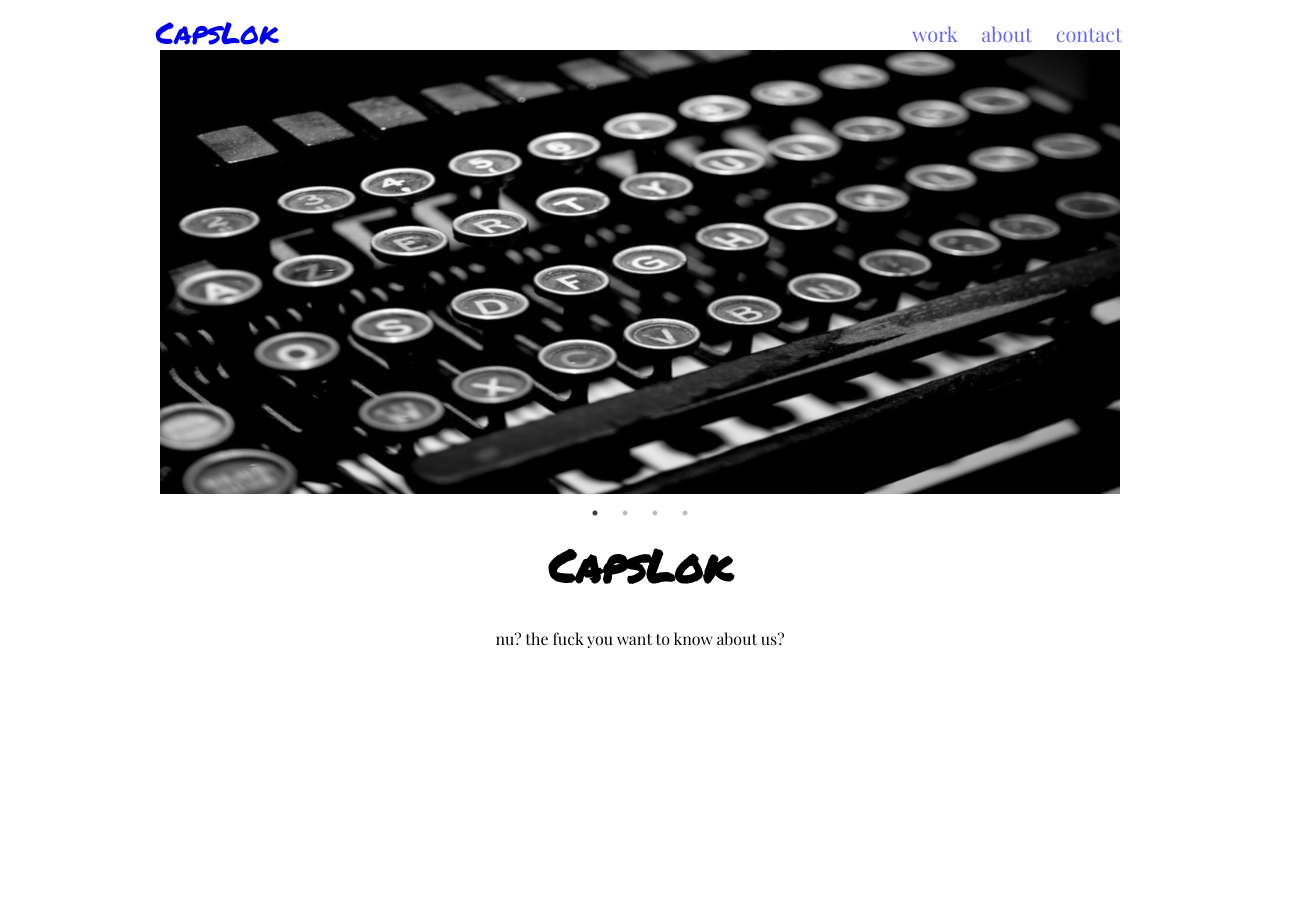
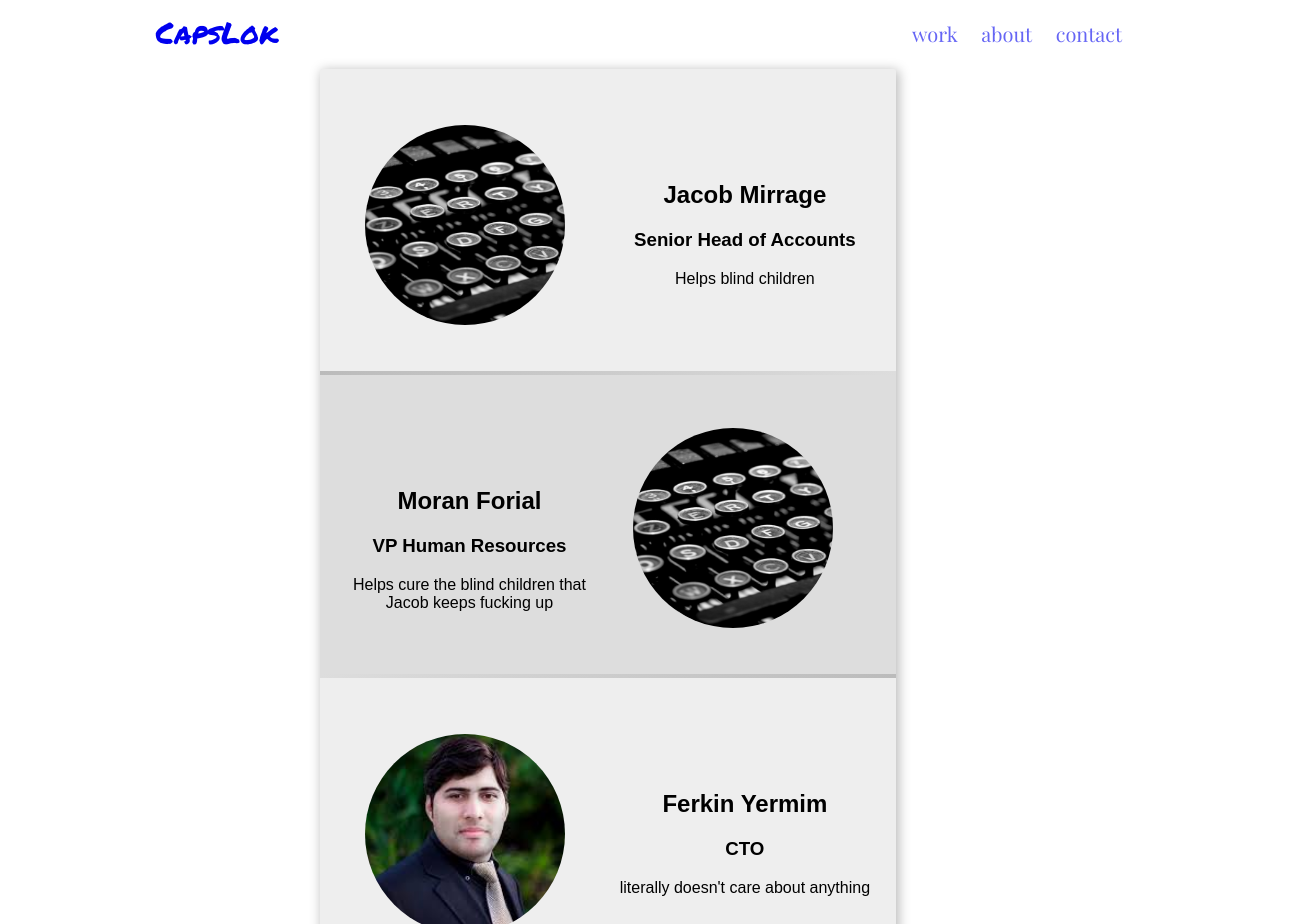
Before and after one commit to nikfrank/rx-nan, a React (Create React App) app: page /about in a window 1280 px wide. Shown: the top 924 px of the page, 1305 px wide, since content can reach past the window. Before the commit the page ends 800 px from the top, so only its background shows below. Built offline with nearby package versions, Linux system fonts and the light colour scheme.

Commit message:
trying to merge from master

```diff
--- a/package.json
+++ b/package.json
@@ -6,6 +6,7 @@
     "jquery": "^3.3.1",
     "react": "^16.4.2",
     "react-dom": "^16.4.2",
+    "react-modal": "^3.5.1",
     "react-router-dom": "^4.3.1",
     "react-scripts": "1.1.4",
     "react-slick": "^0.23.1",
--- /dev/null
+++ b/src/About.css
@@ -0,0 +1,87 @@
+.about-tiles {
+  position: absolute;
+  width: 45vw;
+  left: 25vw;
+  background-color: #eeeeee;
+  border-radius: 2px;
+  box-shadow: 2px 2px 12px 1px #bbbbbb;
+}
+
+.about-img-div {
+  height: 200px;
+  width: 200px;
+  position: relative;
+  overflow: hidden;
+  border-radius: 50%;
+}
+
+.about-img-div {
+  margin-left: 5%;
+  margin-top: 10%;
+}
+
+.about-tiles ul {
+  margin-top: 11.5vh;
+}
+
+.about-img-div img{
+  display: inline;
+  margin: 0 auto;
+  margin-left: -25%;
+  height: 100%;
+  width: auto;
+}
+
+.about-tiles ul{
+  height: 20%;
+  width: 50%;
+  padding-left: none;
+}
+
+.about-tiles li{
+  list-style: none;
+}
+
+.about-jacob {
+  display: flex;
+  flex-direction: row;
+}
+
+
+.about-moran {
+  display: flex;
+  flex-direction: row;
+  padding-right: 30px;
+  background-color: #dddddd;
+}
+
+.about-moran ul {
+  padding-left: 0;
+  padding-right: 5px;
+}
+
+.about-ferkin {
+  display: flex;
+  flex-direction: row;
+}
+
+.about-ferkin img {
+  margin-left: -6%;
+}
+
+.about-page-border-1 {
+  height: 4px;
+  width: 100%;
+  background: linear-gradient(to left, #ddd , #bbb);
+}
+
+.about-page-border-2 {
+  height:4px;
+  width: 100%;
+  background: linear-gradient(to right, #ddd , #bbb);
+}
+
+.about-tile {
+  padding-bottom: 8%;
+  padding-left: 3%;
+}
--- a/src/About.js
+++ b/src/About.js
@@ -1,13 +1,54 @@
 import React, {Component} from 'react';
+import typewriter from './typewriterFix.jpg';
+import './About.css';
+import ferkin from './ferkin.jpeg';
 
 class About extends Component {
   render() {
     return(
-      <div>
-        <p>nu? the fuck you want to know about us? </p>
+      <div className='about-tiles'>
+
+        <div className='about-jacob about-tile'>
+          <div className='about-img-div'>
+            <img src={typewriter} alt='temporary img'/>
+          </div>
+          <ul>
+            <li><h2>Jacob Mirrage</h2></li>
+            <li><h3>Senior Head of Accounts</h3></li>
+            <li>Helps blind children</li>
+          </ul>
+        </div>
+
+        <div className='about-page-border-1' />
+
+        <div className='about-moran about-tile'>
+          <ul>
+            <li><h2>Moran Forial</h2></li>
+            <li><h3>VP Human Resources</h3></li>
+            <li>Helps cure the blind children that Jacob keeps fucking up</li>
+          </ul>
+          <div className='about-img-div'>
+            <img src={typewriter} alt='temporary img'/>
+          </div>
+        </div>
+
+        <div className='about-page-border-2'/>
+
+        <div className='about-ferkin about-tile'>
+          <div className='about-img-div'>
+            <img src={ferkin} alt='temporary img'/>
+          </div>
+          <ul>
+            <li><h2>Ferkin Yermim</h2></li>
+            <li><h3>CTO</h3></li>
+            <li>literally doesn't care about anything</li>
+          </ul>
+        </div>
+
       </div>
 
     );
   }
 }
+
 export default About;
--- a/src/App.css
+++ b/src/App.css
@@ -41,6 +41,7 @@
   to { transform: rotate(360deg); }
 }
 
+
 h1 {
   font-family: 'Permanent Marker', cursive;
 }
@@ -51,6 +52,7 @@ nav {
   display: flex;
   flex-direction: row;
   position: sticky;
+  margin-bottom: 1.5%;
 }
 
 
--- a/src/App.js
+++ b/src/App.js
@@ -1,6 +1,5 @@
 import React, { Component } from 'react';
 import './App.css';
-import Carousel from './Carousel';
 import {
 Route,
 NavLink,
@@ -26,8 +25,6 @@ class App extends Component {
             <NavLink to="/about"><div>about</div></NavLink>
             <NavLink to ="contact"><div>contact</div></NavLink>
           </nav>
-          <Carousel className='home-carousel'/>
-          <h1>CapsLok</h1>
 
           <Switch>
             <Route exact path="/home" component={Home}/>
--- a/src/Carousel.css
+++ b/src/Carousel.css
@@ -7,8 +7,26 @@
   width: 75vw;
   max-width: 80%;
   height: auto;
+  box-shadow: 1px 1px 15px 0 #bbbbbb;
+  border-radius: 1px;
+  border: 1px solid #dddddd
 }
 
 .slick-slider *:focus {
   outline: none;
 }
+
+.about-jacob {
+  display: flex;
+  flex-direction: row;
+}
+
+.about-moran {
+  display: flex;
+  flex-direction: row;
+}
+
+.about-ferkin {
+  display: flex;
+  flex-direction: row;
+}
--- a/src/Home.js
+++ b/src/Home.js
@@ -1,17 +1,21 @@
 import React, { Component } from 'react';
+import Carousel from './Carousel';
 
 class Home extends Component{
   render(){
     return(
+      <div>
+        <Carousel className='home-carousel'/>
+        <h1>CapsLok</h1>
 
         <div className = "blurb">
           <p className="company-blurb"> we design working pages for working
             folks who make products for the people. every step in our process
-             ensures that the end user enjoys the experience of using your site.
-              we do this by paying attention to the details and adhering to our
-               primary principle that form must follow function. </p>
+            ensures that the end user enjoys the experience of using your site.
+            we do this by paying attention to the details and adhering to our
+            primary principle that form must follow function. </p>
         </div>
-
+      </div>
     );
   }
 }
--- a/src/Work.js
+++ b/src/Work.js
@@ -1,11 +1,52 @@
 import React, {Component} from 'react';
+import Modal from 'react-modal';
+import typewriter from './typewriter.jpg';
+
+const modalStyle = {
+  display: 'flex',
+  maxWidth: '30%',
+  maxHeight: '15%',
+  top: '30%',
+  left: '35%',
+  borderRadius: '5px',
+  maxWidth: '200px',
+  height: '250px',
+  ocacity: 1,
+}
+
+const website_design = 1;
 
 class Work extends Component {
+
+  state = {
+    readMore: false,
+  };
+
+   setReadMore = (website_design) => {
+    this.setState((state) => ({
+      readMore: website_design || false,
+    }) )
+  };
+
+
   render() {
+    console.log(this.state)
     return(
       <div>
-      <h1>This is the Work page</h1>
-      <h2>You fucking work right? </h2>
+
+        <img src={typewriter} onClick={()=>this.setReadMore(true)}/>
+
+        <Modal
+          style={this.modalStyle}
+          shouldCloseOnOverlayClick={true}
+          onRequestClose={()=>this.setReadMore()}
+          isOpen={!!this.state.readMore}>
+          <div>
+            <button className='btn btn-default'
+                    onClick={()=>this.setReadMore()}>Close</button>
+          </div>
+        </Modal>
+
       </div>
 
     );
```
Also changed, not shown: src/ferkin.jpeg (added), 1 other file (tests, documents, lock files or other folders). Lines whose indentation alone changed are shown as unchanged.
